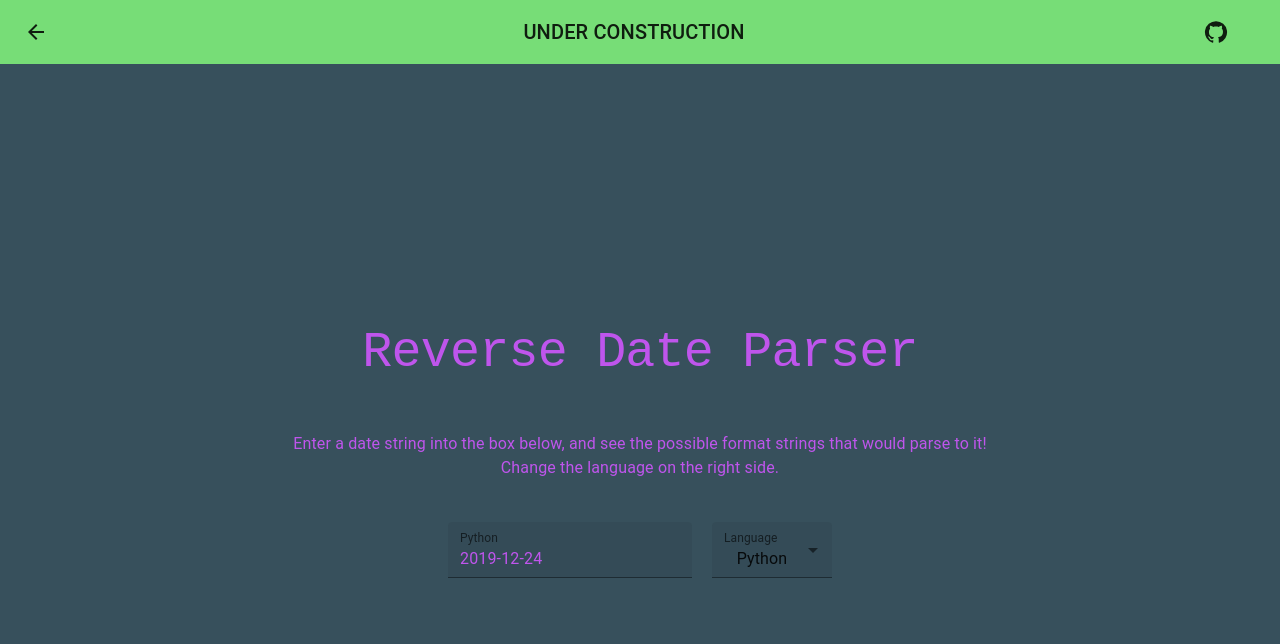
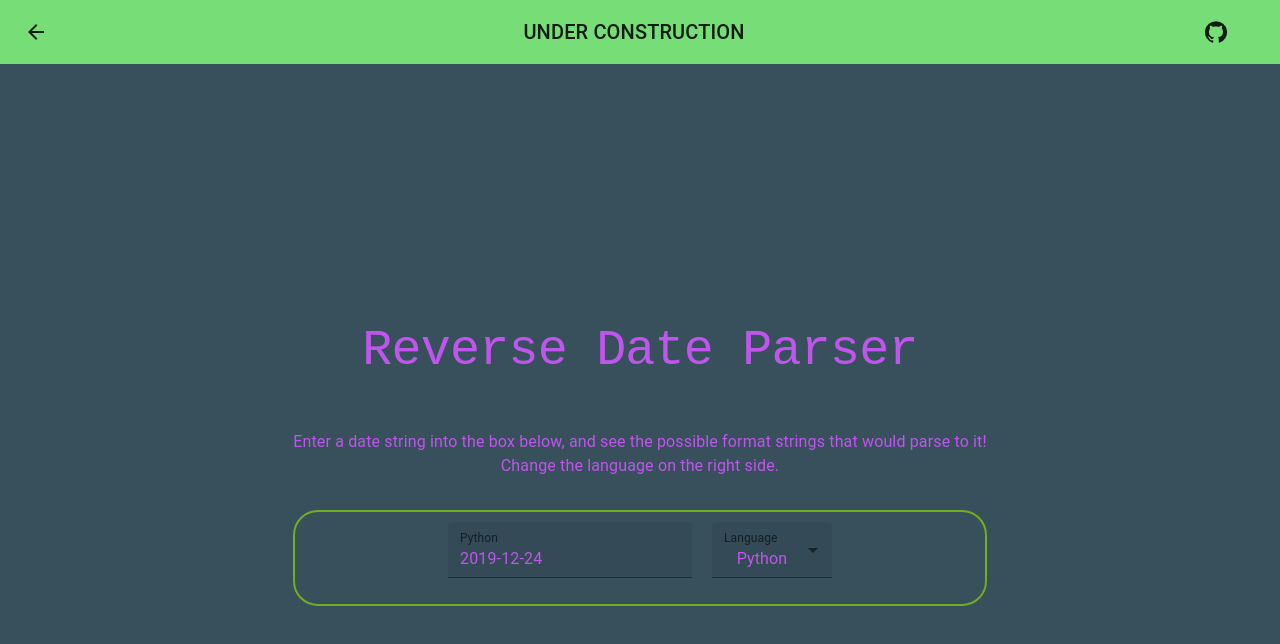
Before and after one commit to johnyenter-briars/reverse-date-parser, a React (Create React App) app: page / in a window 1280 px wide. Shown: the top 644 px of the page. Built offline with nearby package versions, Linux system fonts and the light colour scheme.

Commit message:
add color to language picker

```diff
--- a/src/components/InputArea.tsx
+++ b/src/components/InputArea.tsx
@@ -18,6 +18,8 @@ const InputArea: React.FC<IInputAreaProps> = (props: IInputAreaProps) => {
                 display: 'flex',
                 justifyContent: 'center',
                 margin: 'auto',
+                borderRadius: '25px',
+                border: '2px solid #73AD21',
                 // background: 'blue',
             }}
         >
@@ -76,6 +78,9 @@ const InputArea: React.FC<IInputAreaProps> = (props: IInputAreaProps) => {
                         id="select"
                         value={props.currentLanguage}
                         onChange={props.onLanguageSelect}
+                        sx={{
+                            color: 'secondary.light',
+                        }}
                     >
                         <MenuItem value={"C#"}>C#</MenuItem>
                         <MenuItem value={"Python"}>Python</MenuItem>
```
